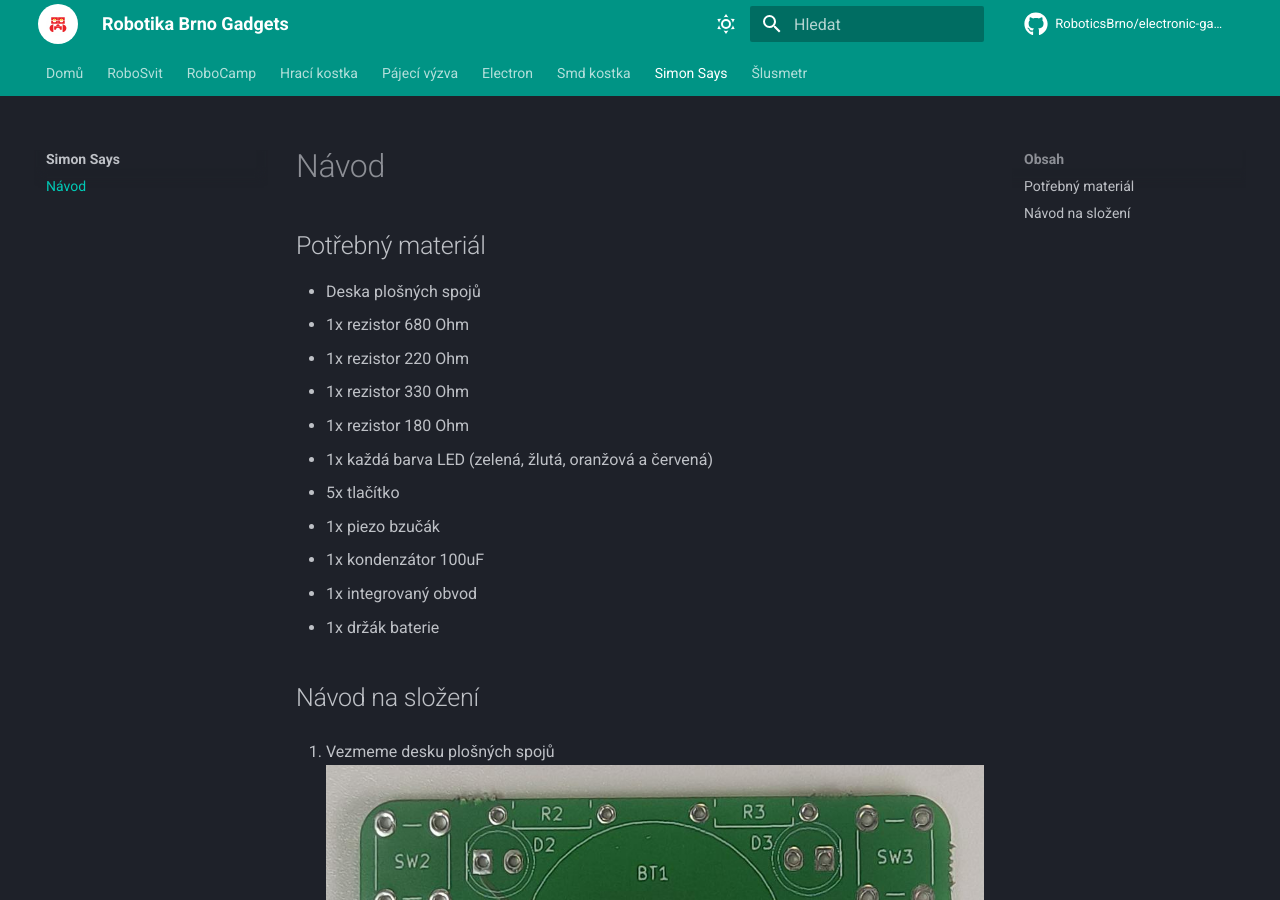
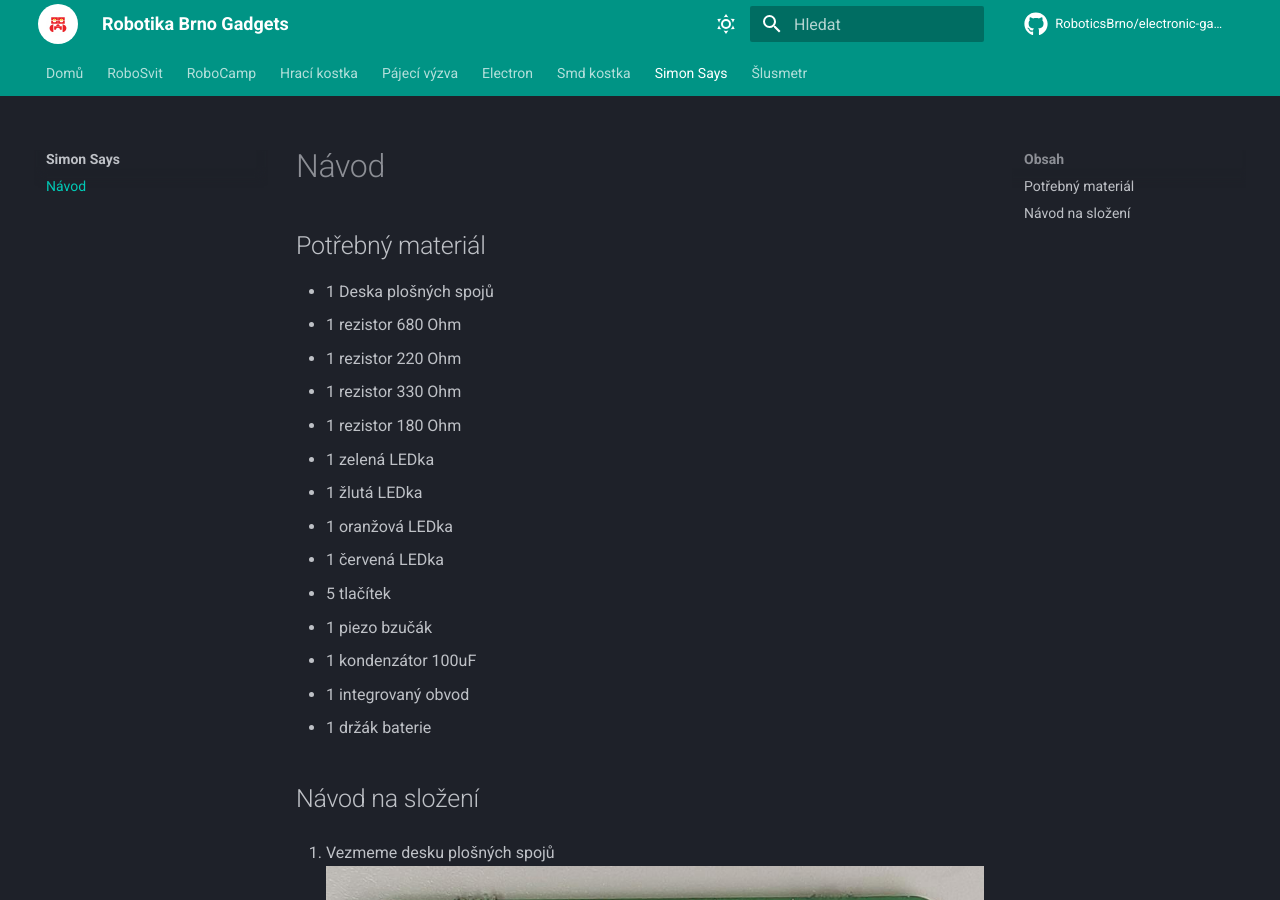
Before and after one commit to RoboticsBrno/electronic-gadgets, an MkDocs documentation site: the page built from gadgets/simonSays/manual.md, in a window 1280 px wide and 900 px high. Built offline with MkDocs 1.6.1 and Material for MkDocs 9.7.7, drawn with Linux system fonts in a browser that asks for light colours; comment, search, counter and statistics services are not loaded.

Commit message:
První úpravy pro Toma

```diff
--- a/gadgets/simonSays/manual.md
+++ b/gadgets/simonSays/manual.md
@@ -1,17 +1,20 @@
 # Návod
 
 ## Potřebný materiál
-- Deska plošných spojů
-- 1x rezistor 680 Ohm
-- 1x rezistor 220 Ohm
-- 1x rezistor 330 Ohm
-- 1x rezistor 180 Ohm
-- 1x každá barva LED (zelená, žlutá, oranžová a červená)
-- 5x tlačítko
-- 1x piezo bzučák
-- 1x kondenzátor 100uF
-- 1x integrovaný obvod
-- 1x držák baterie
+- 1 Deska plošných spojů
+- 1 rezistor 680 Ohm
+- 1 rezistor 220 Ohm
+- 1 rezistor 330 Ohm
+- 1 rezistor 180 Ohm
+- 1 zelená LEDka
+- 1 žlutá LEDka
+- 1 oranžová LEDka
+- 1 červená LEDka
+- 5 tlačítek
+- 1 piezo bzučák
+- 1 kondenzátor 100uF
+- 1 integrovaný obvod
+- 1 držák baterie
 
 ## Návod na složení
 1. Vezmeme desku plošných spojů<br>
```
Also changed, not shown: gadgets/electronicDie/manual.md (+7 -9 lines), gadgets/simonSays/README.md (+1 -1 lines), gadgets/slusmetr/manual.md (+9 -9 lines), gadgets/smdKostka/README.md (+1 -1 lines).
